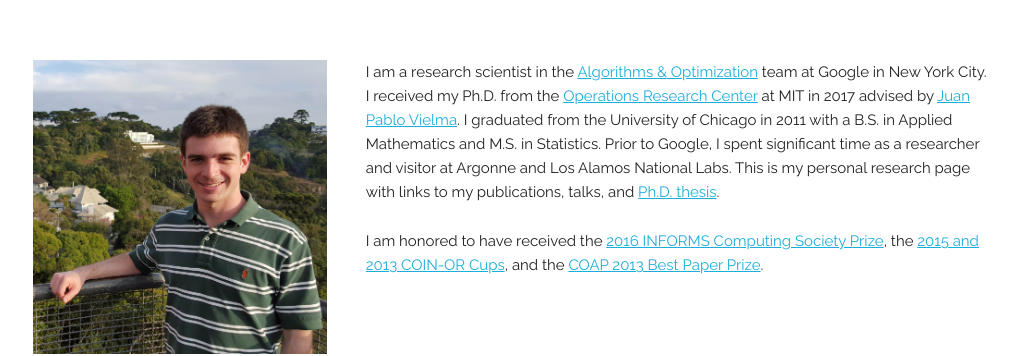
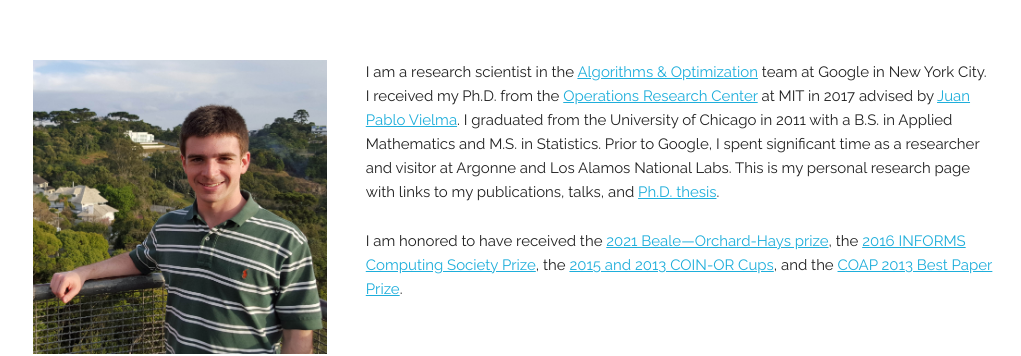
Before and after one commit to mlubin/mlubin.github.io, a plain HTML site: page index.html in a window 1280 px wide. Shown: the part 180-536 px from the top of the page, without its empty margins (127-1148 px from the left). Drawn offline with Linux system fonts and the light colour scheme.

Commit message:
BOH prize

```diff
--- a/index.html
+++ b/index.html
@@ -55,7 +55,7 @@
       <div class="eight columns" style="margin-top: 25%">
           <p id="about">I am a research scientist in the <a href="https://ai.google/research/teams/algorithms-optimization">Algorithms &amp; Optimization</a> team at Google in New York City. I received my Ph.D. from the <a href="http://orc.mit.edu/">Operations Research Center</a> at MIT in 2017 advised by <a href="http://www.mit.edu/~jvielma/">Juan Pablo Vielma</a>. I graduated from the University of Chicago in 2011 with a B.S. in Applied Mathematics and M.S. in Statistics. Prior to Google, I spent significant time as a researcher and visitor at Argonne and Los Alamos National Labs. This is my personal research page with links to my publications, talks, and <a href="pdf/thesis.pdf">Ph.D. thesis</a>.</p>
 
-          <p>I am honored to have received the <a href="https://connect.informs.org/computing/awards/ics-prize">2016 INFORMS Computing Society Prize</a>, the <a href="https://www.coin-or.org/coinCup/">2015 and 2013 COIN-OR Cups</a>, and the <a href="https://link.springer.com/article/10.1007/s10589-014-9707-3">COAP 2013 Best Paper Prize</a>.
+        <p>I am honored to have received the <a href="http://www.mathopt.org/?nav=boh_2021">2021 Beale—Orchard-Hays prize</a>, the <a href="https://connect.informs.org/computing/awards/ics-prize">2016 INFORMS Computing Society Prize</a>, the <a href="https://www.coin-or.org/coinCup/">2015 and 2013 COIN-OR Cups</a>, and the <a href="https://link.springer.com/article/10.1007/s10589-014-9707-3">COAP 2013 Best Paper Prize</a>.
 
       </div>
     </div>
```
